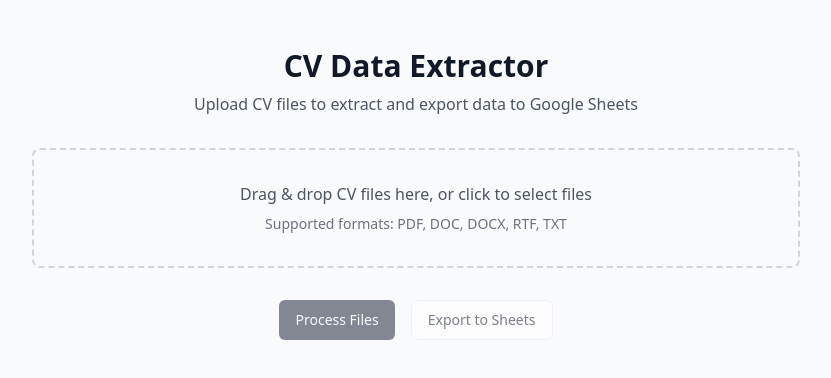
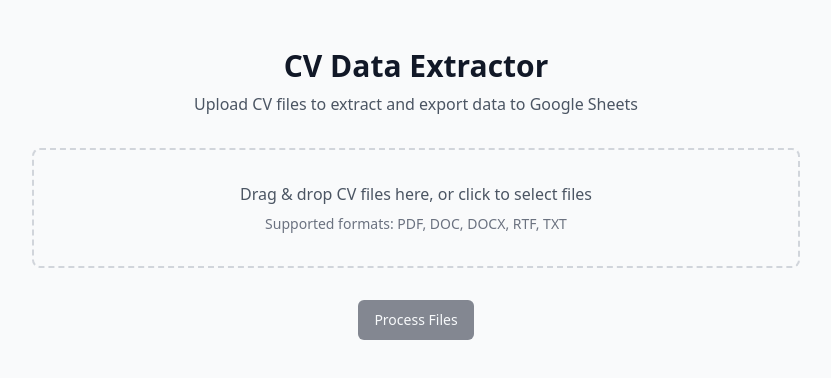
Before and after one commit to Francuc/cv-data-extractor, a React (Vite) app: page / in a window 1280 px wide. Shown: the top 378 px of the page, without its empty margins (224-1055 px from the left). Built offline with nearby package versions, Linux system fonts and the light colour scheme.

Commit message:
Remove Export to Sheets Button
This commit removes the "Export to Sheets" button from the Index component, simplifying the user interface.
[skip gpt_engineer]

```diff
--- a/src/pages/Index.tsx
+++ b/src/pages/Index.tsx
@@ -4,7 +4,6 @@ import { DataPreview } from '@/components/DataPreview';
 import { ProcessingStatus } from '@/components/ProcessingStatus';
 import { ReviewList } from '@/components/ReviewList';
 import { useFileProcessor } from '@/hooks/useFileProcessor';
-import { useGoogleSheets } from '@/hooks/useGoogleSheets';
 import { Button } from '@/components/ui/button';
 import { toast } from 'sonner';
 import { ExtractedData } from '@/types/data';
@@ -13,7 +12,6 @@ const Index = () => {
   const [files, setFiles] = useState<File[]>([]);
   const [reviewData, setReviewData] = useState<ExtractedData[]>([]);
   const { processedData, setProcessedData, isProcessing, processFiles } = useFileProcessor();
-  const { exportToSheets, isExporting } = useGoogleSheets();
 
   const handleFilesSelected = (newFiles: File[]) => {
     setFiles(newFiles);
@@ -27,20 +25,6 @@ const Index = () => {
     }
     console.log('Starting processing of files...');
     await processFiles(files);
-  };
-
-  const handleExport = async () => {
-    if (!processedData || processedData.length === 0) {
-      toast.error('No data to export');
-      return;
-    }
-    try {
-      await exportToSheets(processedData);
-      toast.success('Data exported successfully');
-    } catch (error) {
-      toast.error('Failed to export data');
-      console.error('Export error:', error);
-    }
   };
 
   const handleReview = (index: number) => {
@@ -73,19 +57,12 @@ const Index = () => {
 
         <FileUploader onFilesSelected={handleFilesSelected} />
 
-        <div className="flex justify-center gap-4">
+        <div className="flex justify-center">
           <Button
             onClick={handleProcess}
             disabled={isProcessing || files.length === 0}
           >
             {isProcessing ? 'Processing...' : 'Process Files'}
-          </Button>
-          <Button
-            onClick={handleExport}
-            disabled={isExporting || !processedData || processedData.length === 0}
-            variant="outline"
-          >
-            {isExporting ? 'Exporting...' : 'Export to Sheets'}
           </Button>
         </div>
 
```
